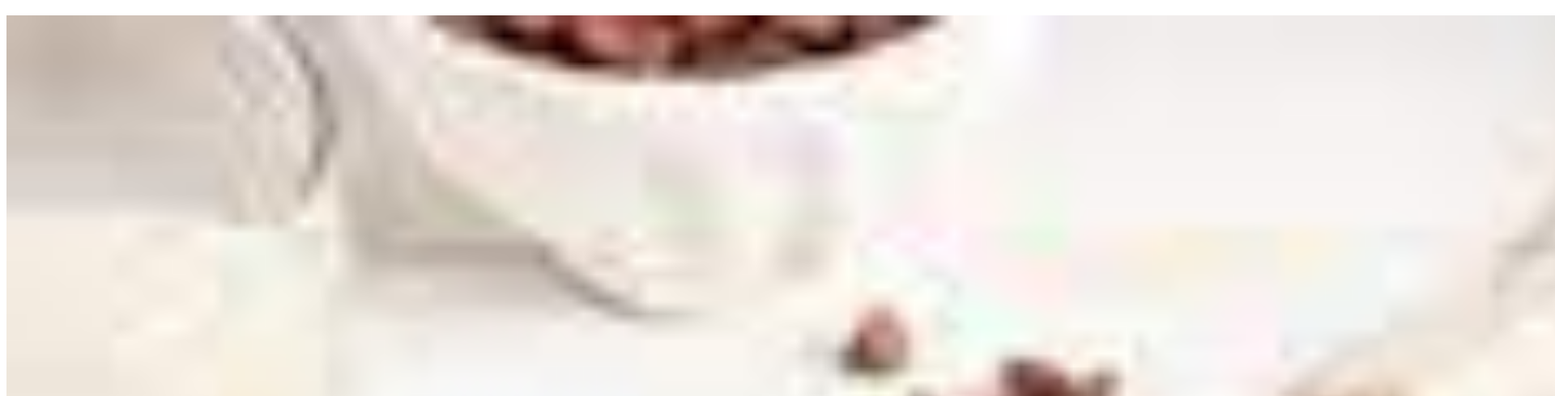
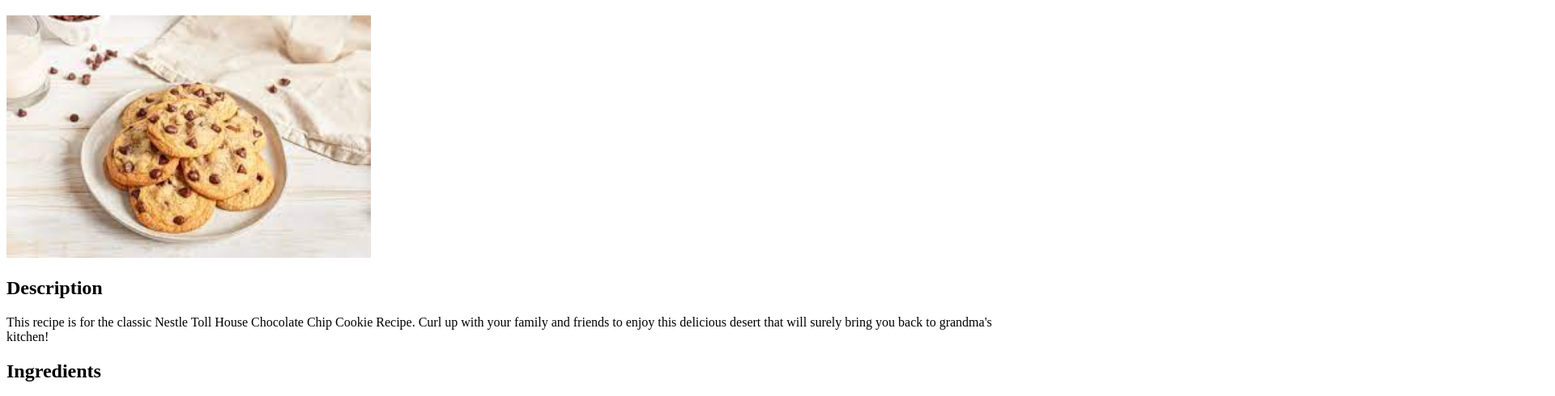
Before and after one commit to bropostle/odin-recipes, a plain HTML site: page recipes/cookies.html in a window 1280 px wide. Shown: the part 61-551 px from the top of the page at 81% size, 1920 px wide, since content can reach past the window. Drawn offline with Linux system fonts and the light colour scheme.

Commit message:
Fixed image sizing and directory location.
The image was way too large for the webpage. I fixed by reducing the
height and width by a factor of 10. The directory path was also
incorrect, and was fixed by removing /recipes, as we were already in
the recipes directory.

```diff
--- a/recipes/cookies.html
+++ b/recipes/cookies.html
@@ -8,8 +8,8 @@
 <body>
     <h1>Cookies</h1>
 
-    <img src="/recipes/cookies.jpeg" alt="Cookies stacked on a plate"
-    height="3000" width="4500">
+    <img src="cookies.jpeg" alt="Cookies stacked on a plate"
+    height="300" width="450">
 
     <h2>Description</h2>
     <p>This recipe is for the classic Nestle Toll House Chocolate
```
